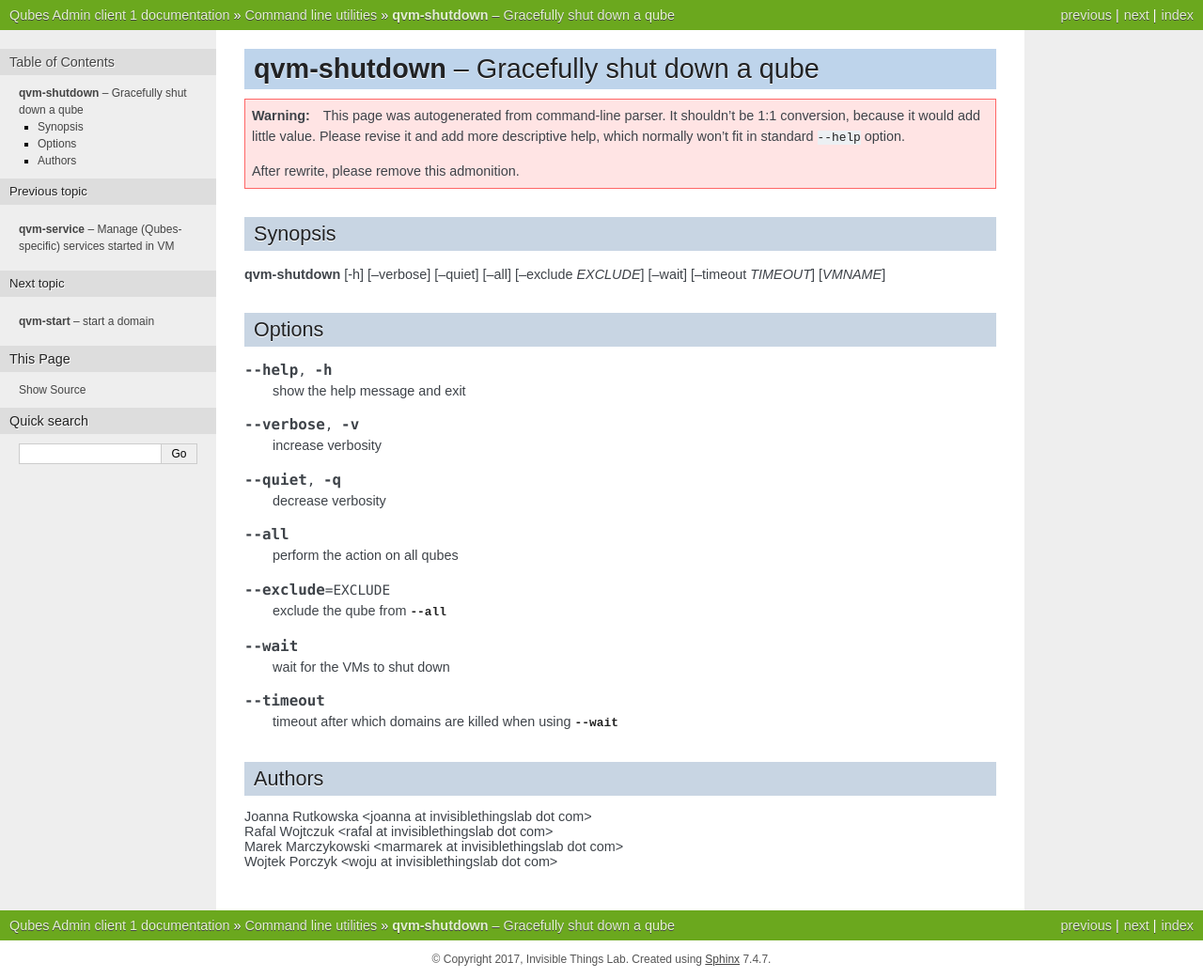
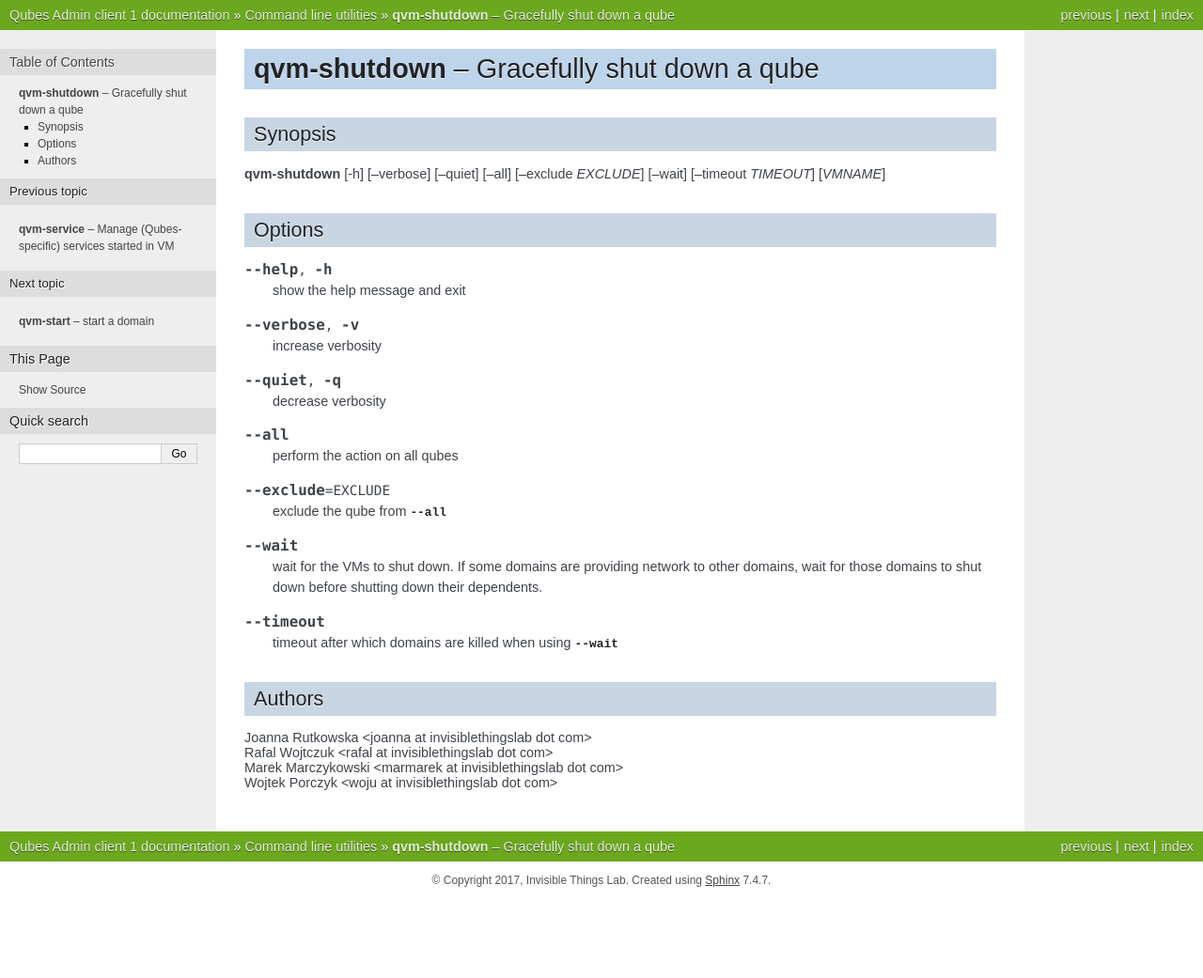
Before and after one commit to QubesOS/qubes-core-admin-client, a Sphinx documentation site: the page built from doc/manpages/qvm-shutdown.rst, in a window 1280 px wide. Shown: the whole page at 94% size. Built offline with Sphinx 7.4.7, drawn with Linux system fonts in a browser that asks for light colours; the version number could not be read and is left out; after the commit the page ends 957 px from its top, so only the background shows below that.

Commit message:
add --wait documentation for qvm-shutdown
(cherry picked from commit e3e0bb7a5374a3020765797d8e8ae08dd8286064)

```diff
--- a/doc/manpages/qvm-shutdown.rst
+++ b/doc/manpages/qvm-shutdown.rst
@@ -2,15 +2,6 @@
 
 :program:`qvm-shutdown` -- Gracefully shut down a qube
 ======================================================
-
-.. warning::
-
-   This page was autogenerated from command-line parser. It shouldn't be 1:1
-   conversion, because it would add little value. Please revise it and add
-   more descriptive help, which normally won't fit in standard ``--help``
-   option.
-
-   After rewrite, please remove this admonition.
 
 Synopsis
 --------
@@ -42,7 +33,9 @@ Options
 
 .. option:: --wait
 
-   wait for the VMs to shut down
+   wait for the VMs to shut down. If some domains are providing network to other
+   domains, wait for those domains to shut down before shutting down their
+   dependents.
 
 .. option:: --timeout
 
```
